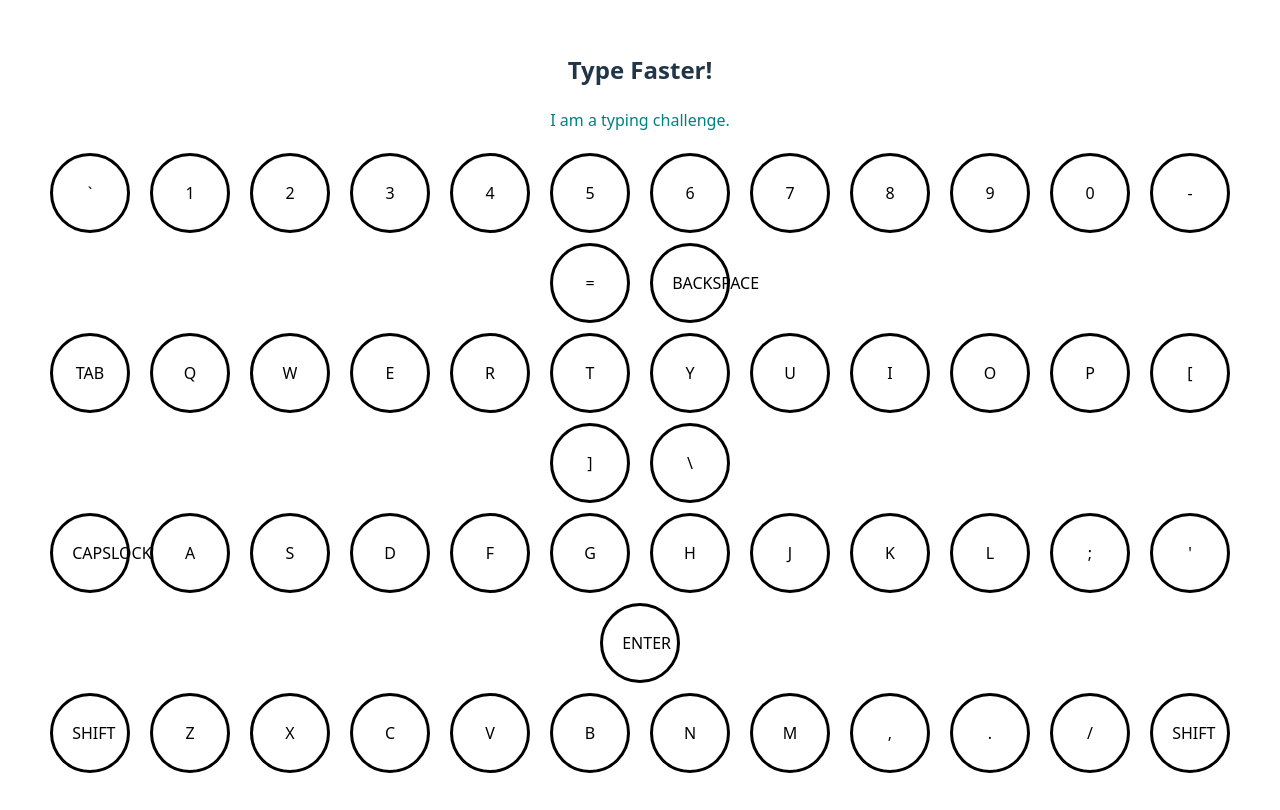
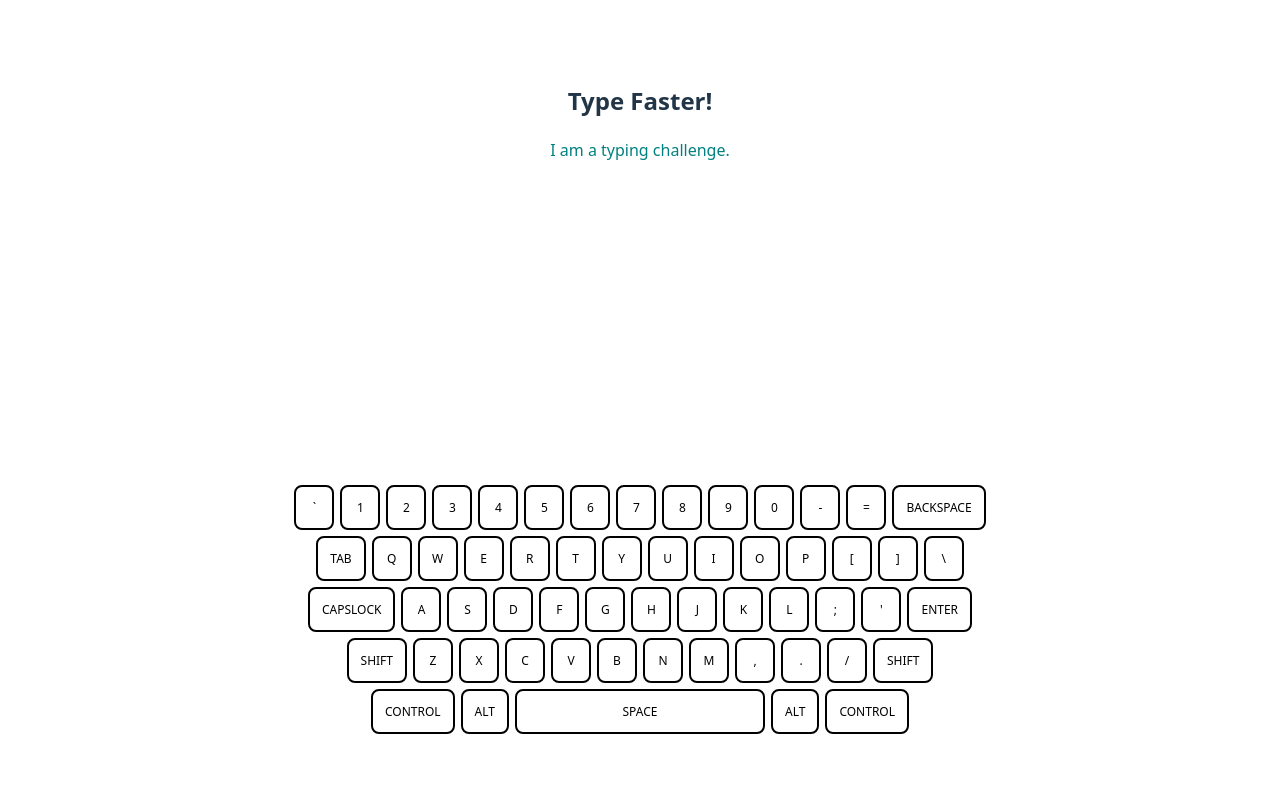
Before and after one commit to kaitlyn-dodds/type-faster, a React (Vite) app: page / in a window 1280 px wide. Built offline with nearby package versions, Linux system fonts and the light colour scheme.

Commit message:
figuring out a working keyboard layout

```diff
--- a/src/components/Key/index.tsx
+++ b/src/components/Key/index.tsx
@@ -1,14 +1,18 @@
 import './style.css'
 
 interface KeyProps {
-    key: string,
     value: string,
     isPressed: boolean
 }
 
-function Key({key, value, isPressed}: KeyProps) {
+function Key({value, isPressed}: KeyProps) {
     return (
-        <button className={`key ${isPressed ? "pressed" : ""}`} >{value.toUpperCase()}</button>
+        <button
+            className={`key ${isPressed ? "pressed" : ""}`}
+            id={value === "space" ? "space-bar" : undefined}
+        >
+            {value.toUpperCase()}
+        </button>
     )
 }
 
--- a/src/components/Key/style.css
+++ b/src/components/Key/style.css
@@ -1,18 +1,24 @@
 .key {
-    width: 80px;
-    height: 80px;
-    border-radius: 40px;
-    border: 3px solid black;
-    margin: 5px 10px;
+    min-width: 40px;
+    height: 45px;
+    padding: 0 12px;
+    border-radius: 8px;
+    border: 2px solid black;
+    margin: 3px;
     color: black;
     background-color: white;
-    /* display: flex; */
+    display: flex;
     justify-content: center;
     align-items: center;
     text-align: center;
-    font-size: 16px;
+    font-size: 12px;
+    box-sizing: border-box;
 }
 
 .key.pressed {
     background-color: cadetblue;
 }
+
+#space-bar {
+    min-width: 250px;
+}
--- a/src/components/Keyboard/index.tsx
+++ b/src/components/Keyboard/index.tsx
@@ -16,7 +16,7 @@ export const KEYBOARD_LAYOUT: string[][] = [
     ["shift", "z", "x", "c", "v", "b", "n", "m", ",", ".", "/", "shift"],
 
     // Row 5
-    // ["control", "meta", "alt", "space", "alt", "meta", "contextmenu", "control"],
+    ["control", "alt", "space", "alt", "control"],
 
     // Arrow cluster (optional)
     // ["arrowup"],
--- a/src/components/Keyboard/style.css
+++ b/src/components/Keyboard/style.css
@@ -1,3 +1,11 @@
 .keyboard {
-    color: blue;
+    display: flex;
+    flex-direction: column;
+    align-items: center;
+    margin-top: 40vh;
 }
+
+.keyboard-row {
+    display: flex;
+    justify-content: center;
+}
```
